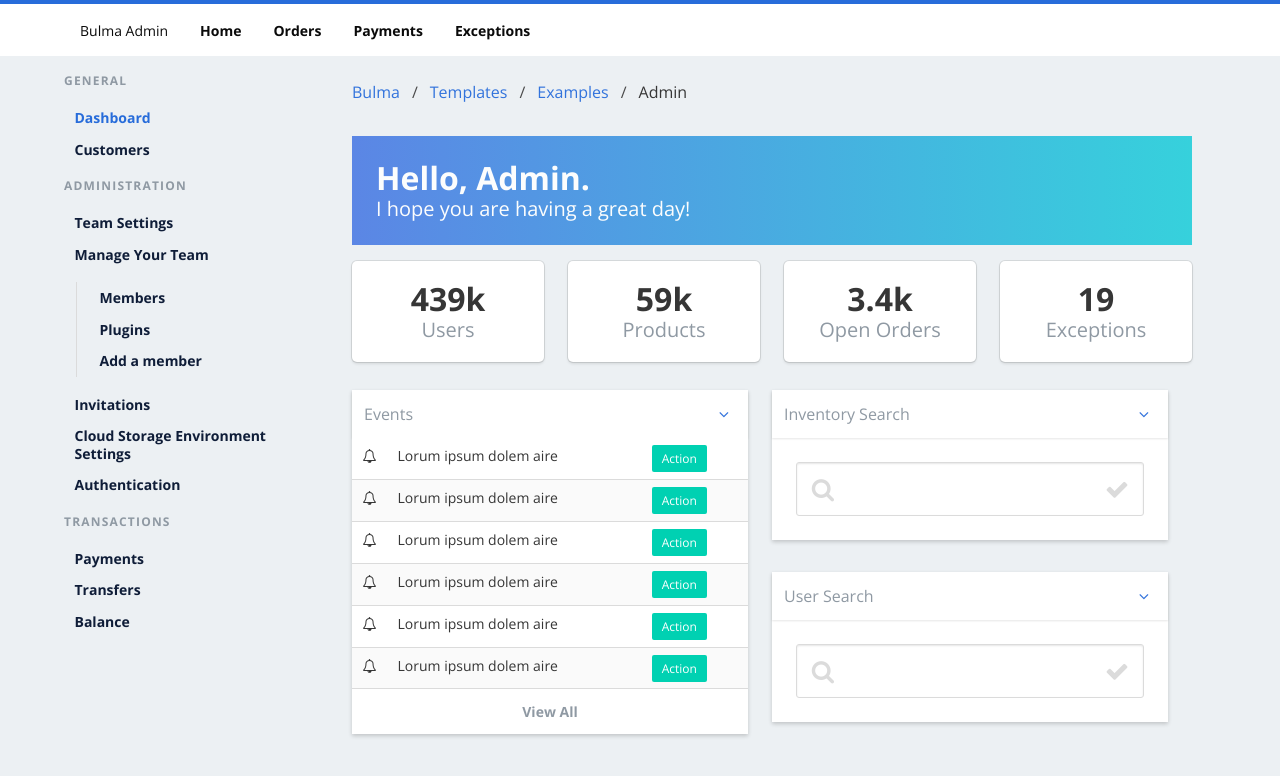
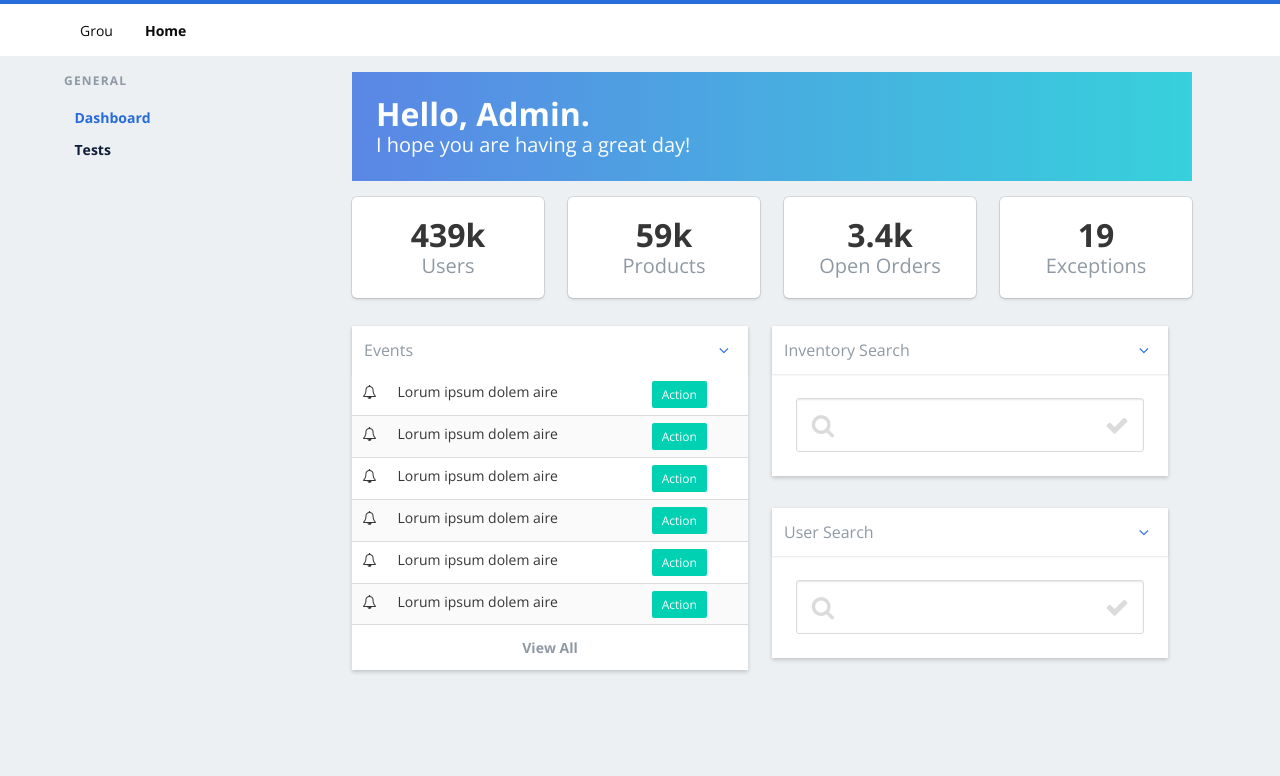
Before and after one commit to globocom/grou-ui, a React (Create React App) app: page / in a window 1280 px wide. Shown: the top 776 px of the page. Built offline with nearby package versions, Linux system fonts and the light colour scheme.

Commit message:
removes what we don't need

```diff
--- a/public/index.html
+++ b/public/index.html
@@ -4,7 +4,7 @@
   <meta charset="utf-8">
   <meta http-equiv="X-UA-Compatible" content="IE=edge">
   <meta name="viewport" content="width=device-width, initial-scale=1">
-  <title>Admin - Free Bulma template</title>
+  <title>Grou</title>
   <link rel="stylesheet" href="https://cdnjs.cloudflare.com/ajax/libs/font-awesome/4.7.0/css/font-awesome.min.css" integrity="sha256-eZrrJcwDc/3uDhsdt61sL2oOBY362qM3lon1gyExkL0=" crossorigin="anonymous" />
   <link href="https://fonts.googleapis.com/css?family=Open+Sans:300,400,700" rel="stylesheet">
 </head>
--- a/src/components/Content.js
+++ b/src/components/Content.js
@@ -5,14 +5,6 @@ export default class Content extends Component {
     render(){
         return (
           <div className="column is-9">
-            <nav className="breadcrumb" aria-label="breadcrumbs">
-              <ul>
-                <li><a href="../">Bulma</a></li>
-                <li><a href="../">Templates</a></li>
-                <li><a href="../">Examples</a></li>
-                <li className="is-active"><a href="#" aria-current="page">Admin</a></li>
-              </ul>
-            </nav>
             <section className="hero is-info welcome is-small">
               <div className="hero-body">
                 <div className="container">
--- a/src/components/Menu.js
+++ b/src/components/Menu.js
@@ -11,32 +11,7 @@ export default class Menu extends Component {
               </p>
               <ul className="menu-list">
                 <li><a className="is-active">Dashboard</a></li>
-                <li><a>Customers</a></li>
-              </ul>
-              <p className="menu-label">
-                Administration
-              </p>
-              <ul className="menu-list">
-                <li><a>Team Settings</a></li>
-                <li>
-                  <a>Manage Your Team</a>
-                  <ul>
-                    <li><a>Members</a></li>
-                    <li><a>Plugins</a></li>
-                    <li><a>Add a member</a></li>
-                  </ul>
-                </li>
-                <li><a>Invitations</a></li>
-                <li><a>Cloud Storage Environment Settings</a></li>
-                <li><a>Authentication</a></li>
-              </ul>
-              <p className="menu-label">
-                Transactions
-              </p>
-              <ul className="menu-list">
-                <li><a>Payments</a></li>
-                <li><a>Transfers</a></li>
-                <li><a>Balance</a></li>
+                <li><a>Tests</a></li>
               </ul>
             </aside>
           </div>
--- a/src/components/Nav.js
+++ b/src/components/Nav.js
@@ -8,7 +8,7 @@ export default class Nav extends Component {
             <div className="container">
               <div className="navbar-brand">
                 <a className="navbar-item brand-text" href="../">
-                  Bulma Admin
+                  Grou
                 </a>
                 <div className="navbar-burger burger" data-target="navMenu">
                   <span></span>
@@ -21,15 +21,6 @@ export default class Nav extends Component {
                   <a className="navbar-item" href="admin.html">
                     Home
                   </a>
-                  <a className="navbar-item" href="admin.html">
-                    Orders
-                  </a>
-                  <a className="navbar-item" href="admin.html">
-                    Payments
-                  </a>
-                  <a className="navbar-item" href="admin.html">
-                    Exceptions
-                  </a>
                 </div>
 
               </div>
```
